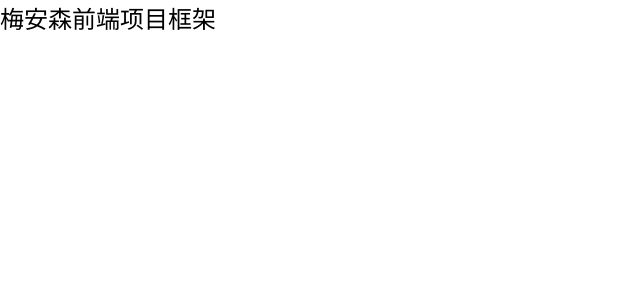
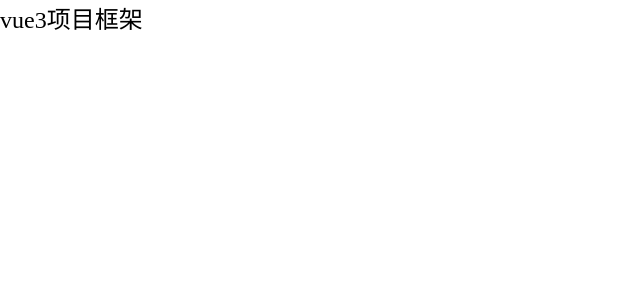
Before and after one commit to hackeriori/vue3-frame, a Vue app: page / in a window 1280 px wide. Shown: the top 300 px of the page, without its empty margins (0-640 px from the left). Built offline with nearby package versions, Linux system fonts and the light colour scheme.

Commit message:
更改标题

```diff
--- a/src/App.vue
+++ b/src/App.vue
@@ -1,6 +1,6 @@
 <template>
   <div>
-    梅安森前端项目框架
+    vue3项目框架
   </div>
 </template>
 
```
